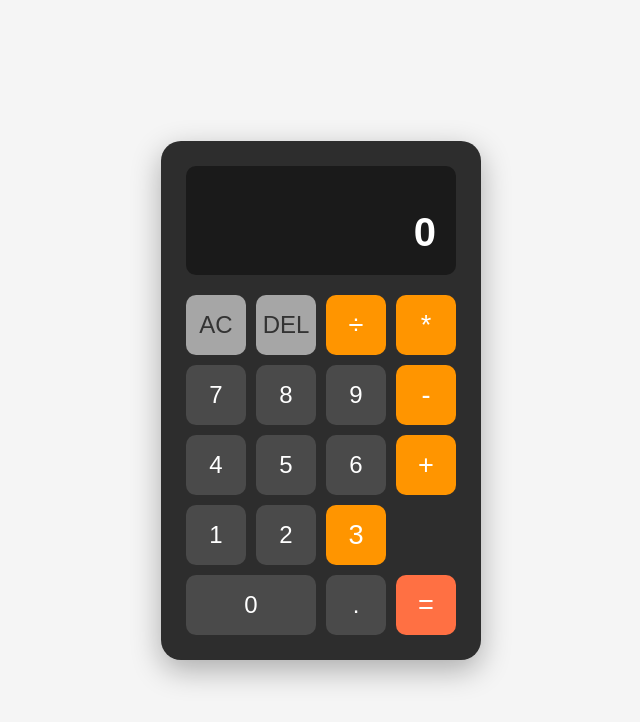
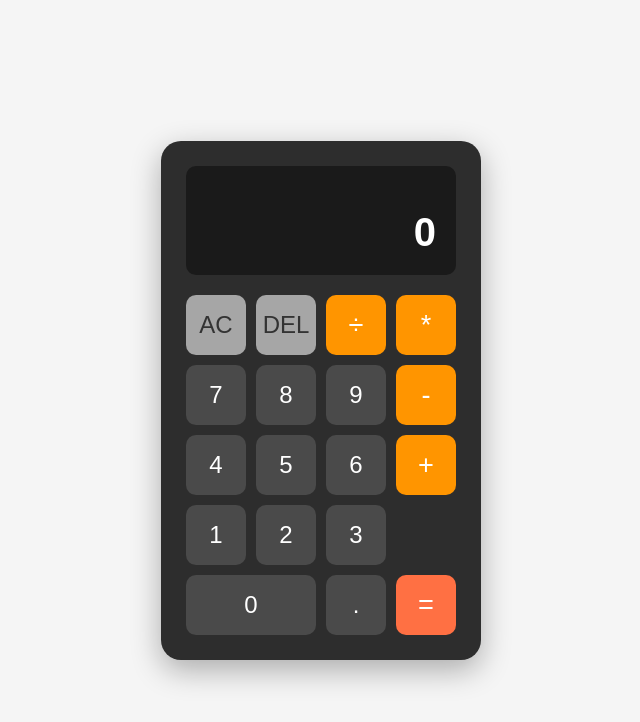
Before and after one commit to pulsehlomuka17-gif/portfolio, a plain HTML site: page projects/Project 4/index.html in a window 1280 px wide. Shown: the whole page, without its empty margins (319-959 px from the left). Drawn offline with Linux system fonts and the light colour scheme.

Commit message:
Update index.html

```diff
--- a/projects/Project 4/index.html
+++ b/projects/Project 4/index.html
@@ -32,7 +32,7 @@
             <button class="btn btn-operation" data-operation>+</button>
             <button class="btn btn-number" data-number>1</button>
             <button class="btn btn-number" data-number>2</button>
-            <button class="btn btn-operation" data-operation>3</button>
+            <button class="btn btn-number" data-number>3</button>
 
             <button class="btn btn-number btn-zero" data-number>0</button>
             <button class="btn btn-number" data-number>.</button>
```
